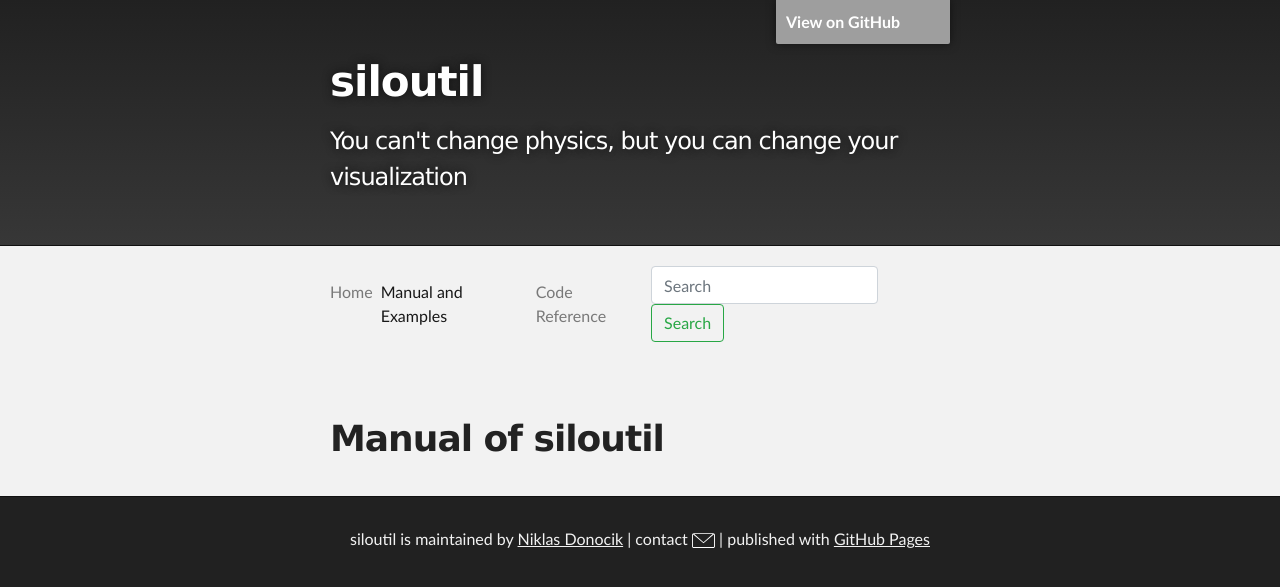
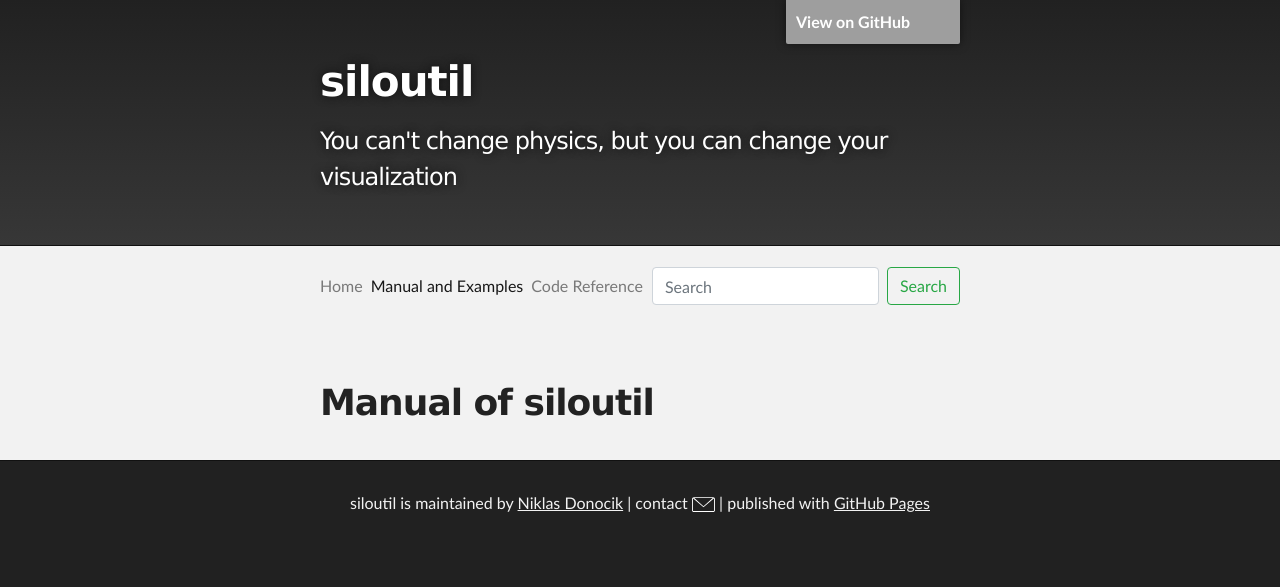
Before and after one commit to siloutil/siloutil.github.io, a Jekyll site: the page built from manual/README.md, in a window 1280 px wide. Shown: the top 587 px of the page. Built offline with Jekyll 4.4.1, drawn with Linux system fonts in a browser that asks for light colours; our own code applies the rules of GitHub Pages for plain Markdown files; grey boxes are pictures that could not be loaded.

Commit message:
Update style.css

```diff
--- a/css/style.css
+++ b/css/style.css
@@ -330,8 +330,10 @@ pre,code{
 	-webkit-border-radius:2px
 }
 pre{
-	padding:10px;
+/*
+	padding:0px;
 	box-shadow:0 0 10px rgba(0,0,0,0.1);
+*/
 	overflow:auto
 }
 code{
@@ -405,7 +407,7 @@ form{
 }
 .inner{
 	position:relative;
-	max-width:640px;
+	max-width:660px;
 	padding:20px 10px;
 	margin:0 auto
 }
```
